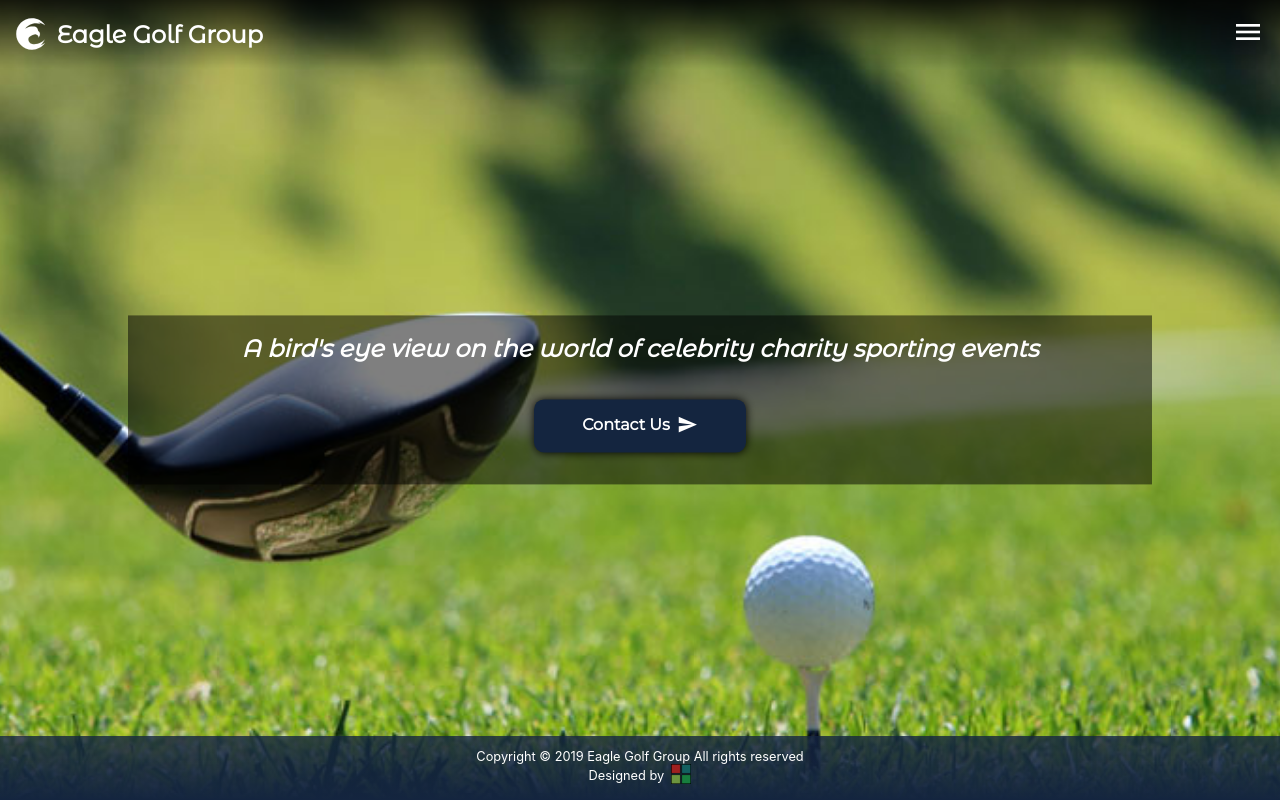
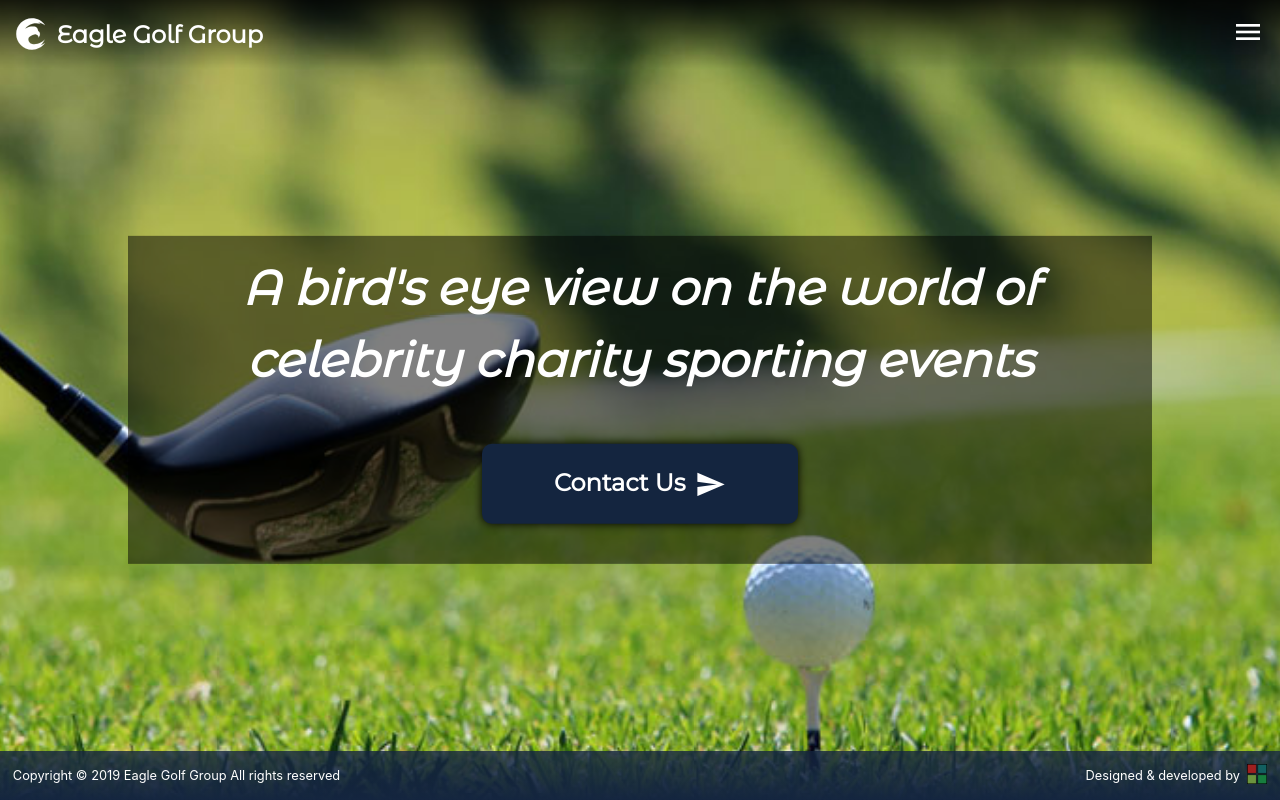
Before and after one commit to annaszalkiewicz/eaglegolfgroup, a React (Create React App) app: page / in a window 1280 px wide. Shown: the top 800 px of the page. Built offline with nearby package versions, Linux system fonts and the light colour scheme.

Commit message:
Fix footer

```diff
--- a/src/css/_responsive.scss
+++ b/src/css/_responsive.scss
@@ -269,6 +269,14 @@ Fix for Pixel 2, Pixel 2 XL and iPnone X and portrait orientation
 // Fix for tablets
 
 @media screen and (min-width: 768px) {
+  .hero-text {
+    h2 {
+      font-size: 3em;
+    }
+    .btn-primary {
+      font-size: 1.5em;
+    }
+  }
   .grid-container,
   .ethos-container,
   .events-container,
@@ -281,6 +289,19 @@ Fix for Pixel 2, Pixel 2 XL and iPnone X and portrait orientation
     position: fixed;
     bottom: 0;
     left: 0;
+    flex-direction: row;
+    .copyright {
+      width: 70%;
+      text-align: left;
+      line-height: 1.8;
+    }
+    .credit {
+      width: 26%;
+      text-align: right;
+      p {
+        justify-content: flex-end;
+      }
+    }
   }
 }
 
--- a/src/js/Footer.js
+++ b/src/js/Footer.js
@@ -30,7 +30,7 @@ class Footer extends Component {
           <p>Copyright &copy; {year} Eagle Golf Group All rights reserved</p>
         </div>
         <div className="credit">
-          <p>Designed by &nbsp;
+          <p>Designed &amp; developed by &nbsp;
             <a href="https://mywebgraphicdesign.com" target="_blank" rel="noopener noreferrer">
               <img src={Logo} alt="My Web Graphic Design"/>
             </a>
```
